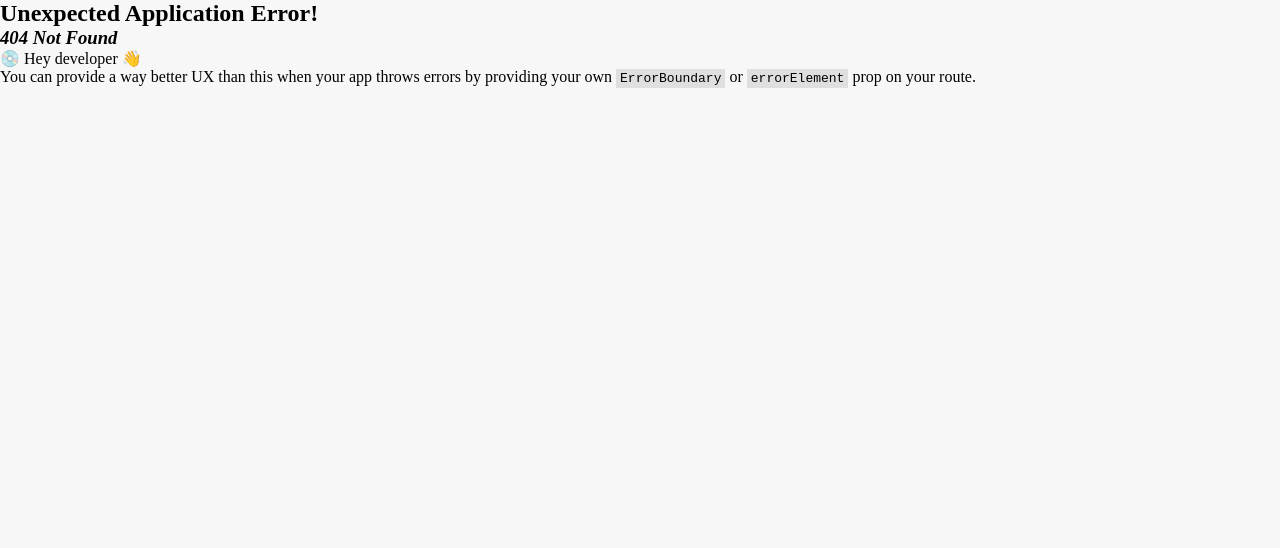
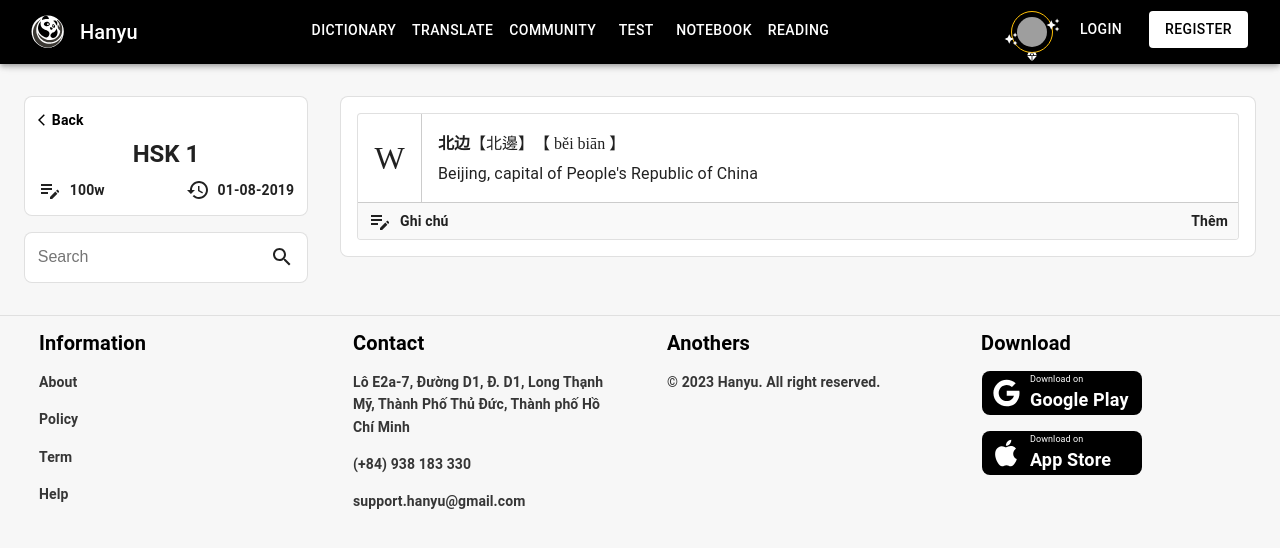
Before and after one commit to khoahd7621/exe201-mvp, a React (Vite) app in the folder hanyu-fe/: page /notebook/1 in a window 1280 px wide. Before the commit this address had no page. Shown: the top 548 px of the page. Built offline with nearby package versions, Linux system fonts and the light colour scheme; grey boxes are pictures that could not be loaded.

Commit message:
Implement NoteBookDetail page

```diff
--- a/hanyu-fe/src/modules/notebook/components/NoteBookCard.tsx
+++ b/hanyu-fe/src/modules/notebook/components/NoteBookCard.tsx
@@ -1,6 +1,15 @@
+import { useNavigate } from "react-router-dom";
+
 import { Avatar, Card, Grid, Stack, Typography } from "@mui/material";
+import AppRoutes from "~/router/AppRoutes";
 
 export default function NoteBookCard() {
+  const navigate = useNavigate();
+
+  const handleClickCard = () => {
+    navigate(`${AppRoutes.notebook}/notebook-slug`);
+  };
+
   return (
     <Grid item xs={12} sm={6} md={3}>
       <Card
@@ -13,6 +22,7 @@ export default function NoteBookCard() {
               "rgba(50, 50, 93, 0.25) 0px 6px 12px -2px, rgba(0, 0, 0, 0.3) 0px 3px 7px -3px",
           },
         }}
+        onClick={handleClickCard}
       >
         <Stack direction="row" gap={1} alignItems="center">
           <Avatar children={"T"} sx={{ width: 32, height: 32 }} />
--- a/hanyu-fe/src/pages/index.ts
+++ b/hanyu-fe/src/pages/index.ts
@@ -12,6 +12,7 @@ import RegisterPage from "./auth/RegisterPage";
 import ProfilePage from "./auth/ProfilePage";
 
 import NoteBookPage from "./notebook/NoteBookPage";
+import NoteBookDetailPage from "./notebook/NoteBookDetailPage";
 
 export {
   DictionaryPage,
@@ -25,4 +26,5 @@ export {
   LoginPage,
   RegisterPage,
   ProfilePage,
+  NoteBookDetailPage,
 };
--- /dev/null
+++ b/hanyu-fe/src/pages/notebook/NoteBookDetailPage.tsx
@@ -0,0 +1,159 @@
+import { Link as RouterLink } from "react-router-dom";
+
+import ArrowBackIosIcon from "@mui/icons-material/ArrowBackIos";
+import EditNoteIcon from "@mui/icons-material/EditNote";
+import HistoryIcon from "@mui/icons-material/History";
+import SearchIcon from "@mui/icons-material/Search";
+import { Box, Card, Container, Grid, Link, Paper, Stack, Typography } from "@mui/material";
+
+import AppRoutes from "~/router/AppRoutes";
+
+export default function NoteBookDetailPage() {
+  return (
+    <Container maxWidth={false} sx={{ margin: "2rem 0" }}>
+      <Grid container spacing={4}>
+        {/* Left bar */}
+        <Grid item xs={12} md={4} lg={3}>
+          <Stack spacing={2}>
+            <Paper variant="outlined" sx={{ borderRadius: "0.5rem", padding: "0.8rem" }}>
+              <Stack>
+                <Link
+                  component={RouterLink}
+                  to={AppRoutes.notebook}
+                  underline="hover"
+                  sx={{
+                    color: "#000",
+                    "&:hover": {
+                      color: "#333",
+                    },
+                  }}
+                >
+                  <Stack direction="row" alignItems="center">
+                    <ArrowBackIosIcon sx={{ fontSize: 14 }} />
+
+                    <Typography variant="body2" fontWeight="bold">
+                      Back
+                    </Typography>
+                  </Stack>
+                </Link>
+
+                <Typography
+                  variant="h5"
+                  fontWeight="bold"
+                  marginBottom={1}
+                  textAlign="center"
+                  margin="0.5rem 0"
+                >
+                  HSK 1
+                </Typography>
+
+                <Stack direction="row" justifyContent="space-between">
+                  <Stack direction="row" alignItems="center" gap={1}>
+                    <EditNoteIcon />
+                    <Typography variant="body2" fontWeight="bold">
+                      100w
+                    </Typography>
+                  </Stack>
+
+                  <Stack direction="row" alignItems="center" gap={1}>
+                    <HistoryIcon />
+                    <Typography variant="body2" fontWeight="bold">
+                      01-08-2019
+                    </Typography>
+                  </Stack>
+                </Stack>
+              </Stack>
+            </Paper>
+
+            <Paper
+              variant="outlined"
+              sx={{
+                borderRadius: "0.5rem",
+                padding: "0.8rem",
+                "&:focus": {
+                  outline: "none",
+                },
+              }}
+            >
+              <Stack direction="row" gap={1}>
+                <input
+                  type="text"
+                  placeholder="Search"
+                  style={{
+                    border: "none",
+                    outline: "none",
+                    flexGrow: 1,
+                    fontSize: "1rem",
+                  }}
+                />
+
+                <SearchIcon
+                  sx={{
+                    cursor: "pointer",
+                  }}
+                />
+              </Stack>
+            </Paper>
+          </Stack>
+        </Grid>
+
+        {/* Main content */}
+        <Grid item xs={12} md={8} lg={9}>
+          <Paper variant="outlined" sx={{ borderRadius: "0.5rem", padding: "1rem" }}>
+            <Stack spacing={2}>
+              <Card variant="outlined">
+                <Stack>
+                  <Stack direction="row">
+                    <Box
+                      sx={{
+                        minWidth: "4rem",
+                        minHeight: "5rem",
+                        borderRight: "1px solid #ccc",
+                        display: "flex",
+                        alignItems: "center",
+                        justifyContent: "center",
+                        fontSize: "2rem",
+                      }}
+                    >
+                      W
+                    </Box>
+                    <Stack flexGrow={1} spacing={1} padding={2}>
+                      <Stack direction="row">
+                        <strong>北边</strong> <div>【北邊】</div> <div>【 běi biān 】</div>
+                      </Stack>
+                      <Typography>Beijing, capital of People's Republic of China</Typography>
+                    </Stack>
+                  </Stack>
+                  <Stack
+                    direction="row"
+                    justifyContent="space-between"
+                    alignItems="center"
+                    borderTop="1px solid #ccc"
+                    padding="6px 10px"
+                    sx={{ backgroundColor: "#f9f9f9" }}
+                  >
+                    <Stack direction="row" gap={1} alignItems="center">
+                      <EditNoteIcon />
+                      <Typography variant="body2" fontWeight="bold">
+                        Ghi chú
+                      </Typography>
+                    </Stack>
+                    <Typography
+                      variant="body2"
+                      fontWeight="bold"
+                      sx={{
+                        cursor: "pointer",
+                      }}
+                    >
+                      Thêm
+                    </Typography>
+                  </Stack>
+                </Stack>
+              </Card>
+            </Stack>
+          </Paper>
+        </Grid>
+      </Grid>
+    </Container>
+  );
+}
--- a/hanyu-fe/src/router/router.tsx
+++ b/hanyu-fe/src/router/router.tsx
@@ -6,6 +6,7 @@ import {
   DictionaryPage,
   ExamPage,
   LoginPage,
+  NoteBookDetailPage,
   NoteBookPage,
   ProfilePage,
   QuizPage,
@@ -36,10 +37,6 @@ const routes: RouteObject[] = [
       {
         path: AppRoutes.community,
         element: <CommunityPage />,
-      },
-      {
-        path: AppRoutes.notebook,
-        element: <NoteBookPage />,
       },
       {
         path: AppRoutes.reading,
@@ -83,6 +80,20 @@ const routes: RouteObject[] = [
       },
     ],
   },
+  {
+    path: AppRoutes.notebook,
+    element: <MainLayout />,
+    children: [
+      {
+        index: true,
+        element: <NoteBookPage />,
+      },
+      {
+        path: `:noteBookSlug`,
+        element: <NoteBookDetailPage />,
+      },
+    ],
+  },
 ];
 
 const router = createBrowserRouter(routes);
```
